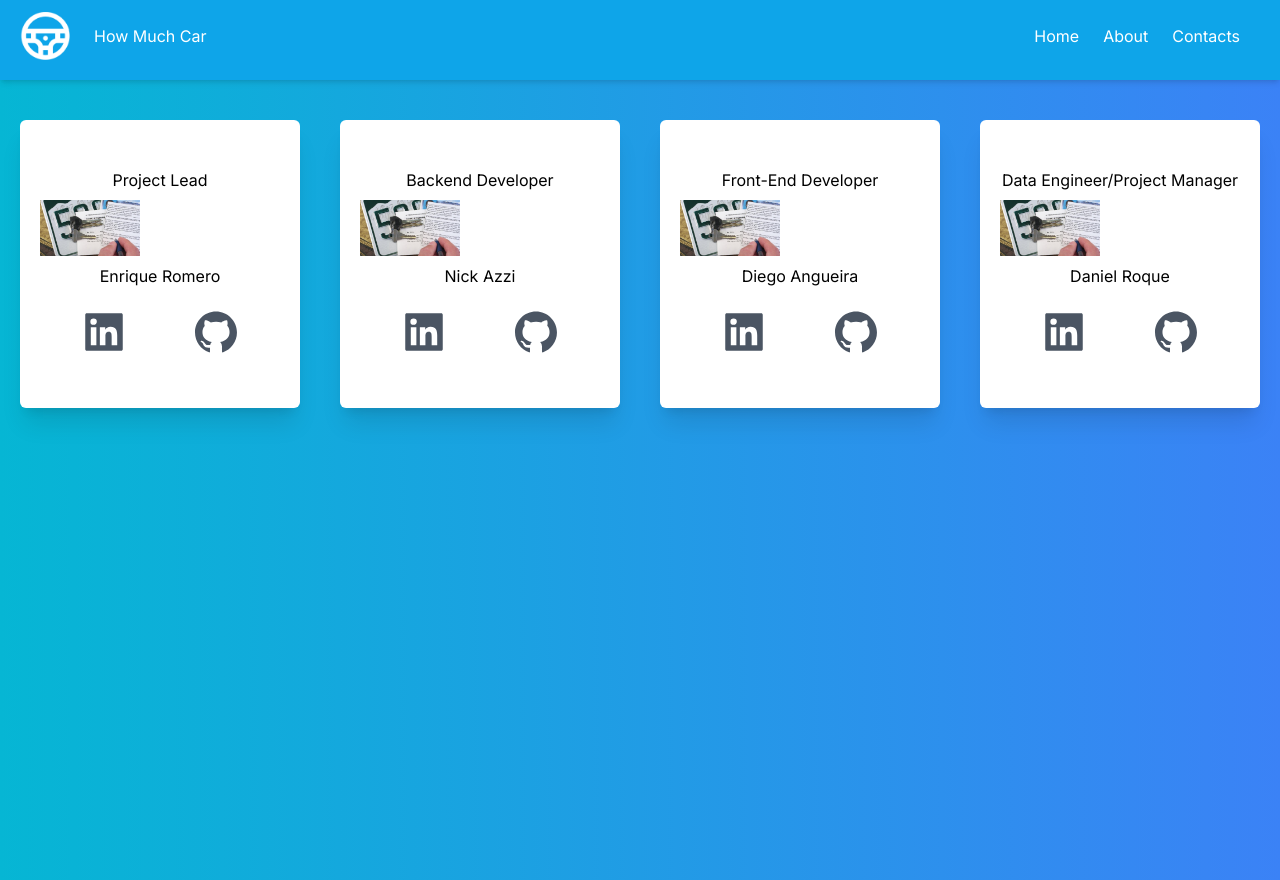
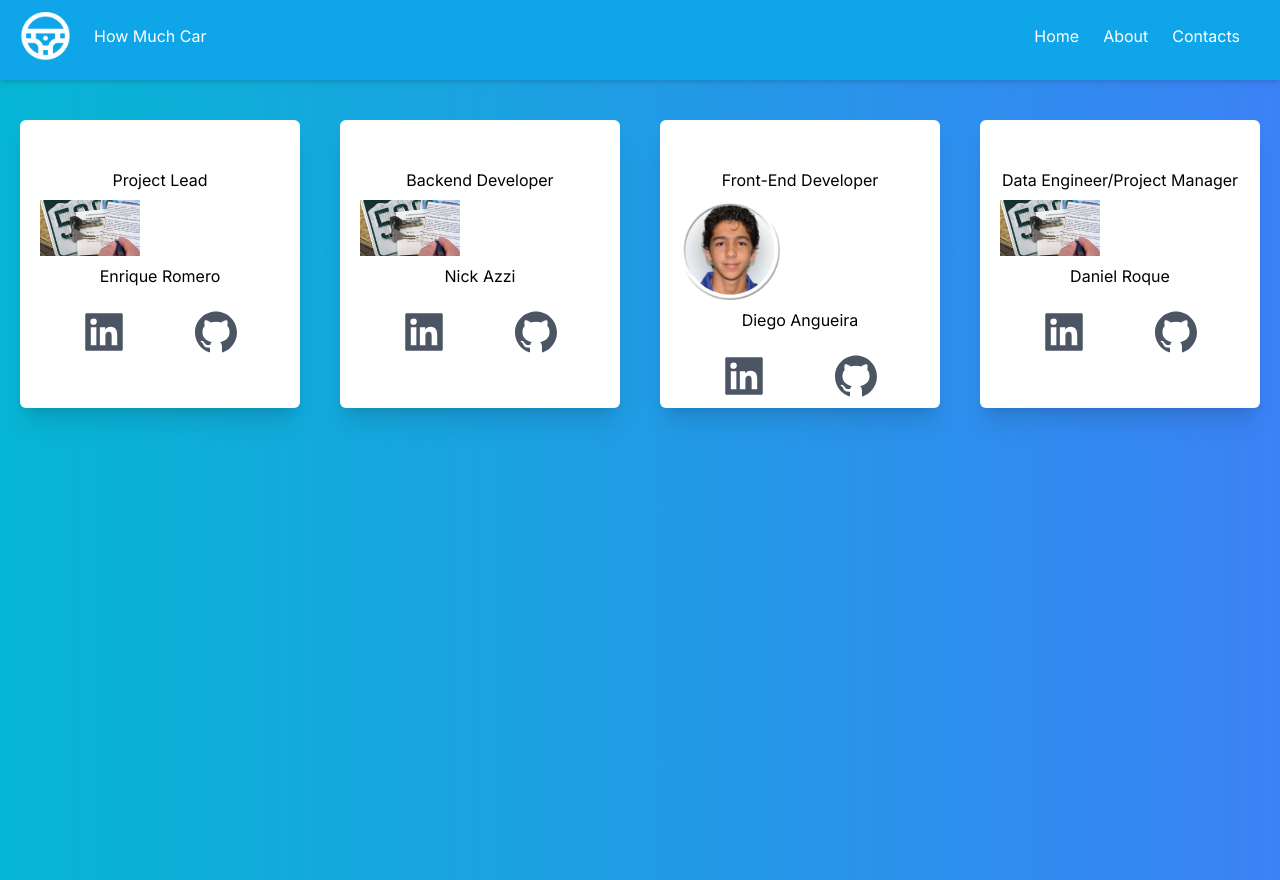
Before and after one commit to erom03/ShellHacks-2023, a Next.js app: page /contacts in a window 1280 px wide. Built offline with nearby package versions, Linux system fonts and the light colour scheme.

Commit message:
1 avatar up, prolly deleted soon

```diff
--- a/app/contacts/page.tsx
+++ b/app/contacts/page.tsx
@@ -75,7 +75,7 @@ const page = () => {
         </label>
         <div>
           <Image
-          src="/images/Papers.jpg"
+          src="/images/diegoAngueiraToken.png"
           alt="Papers"
           width={100}
           height={100}
```
Also changed, not shown: public/images/diegoAngueira.png (added), public/images/diegoAngueiraToken.png (added).
